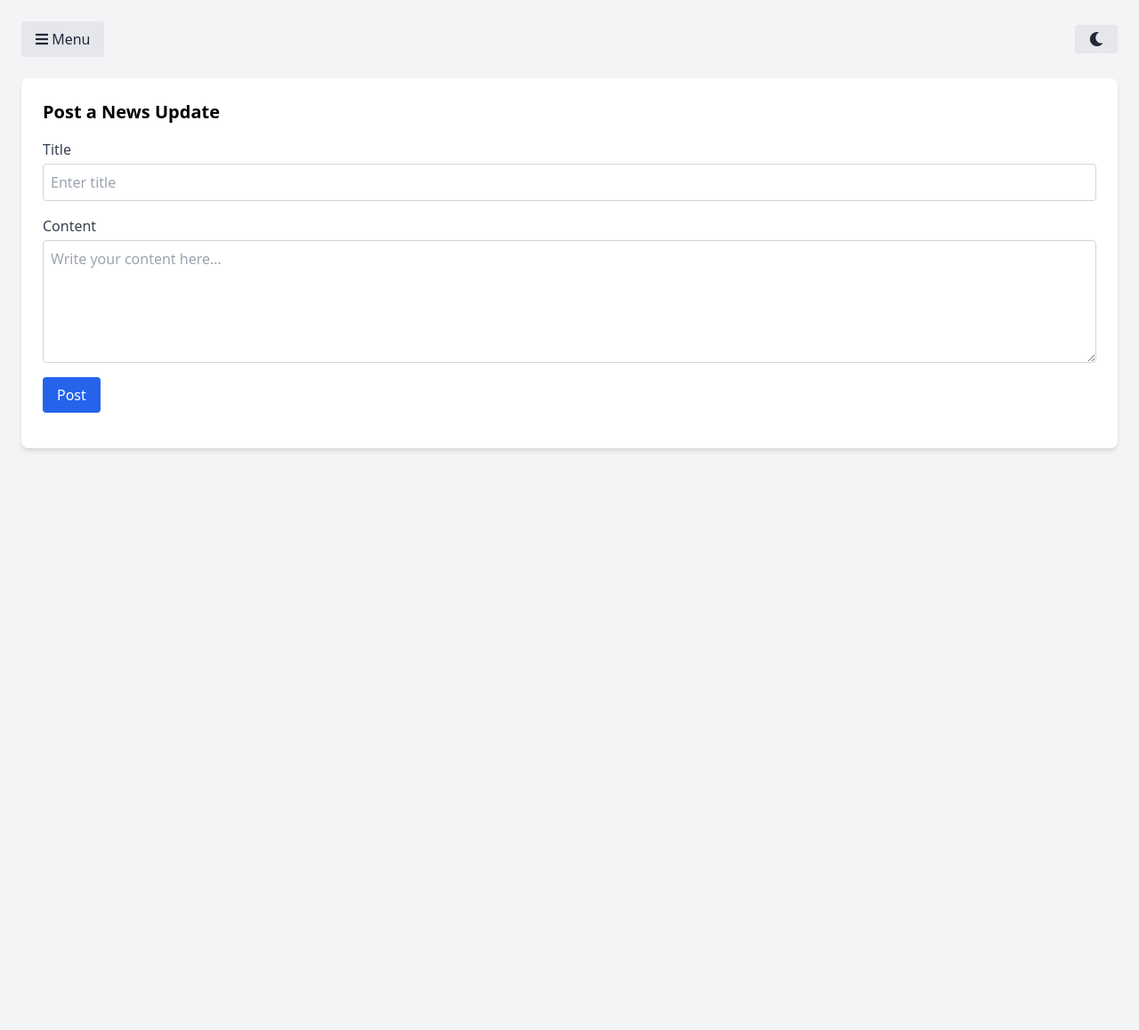
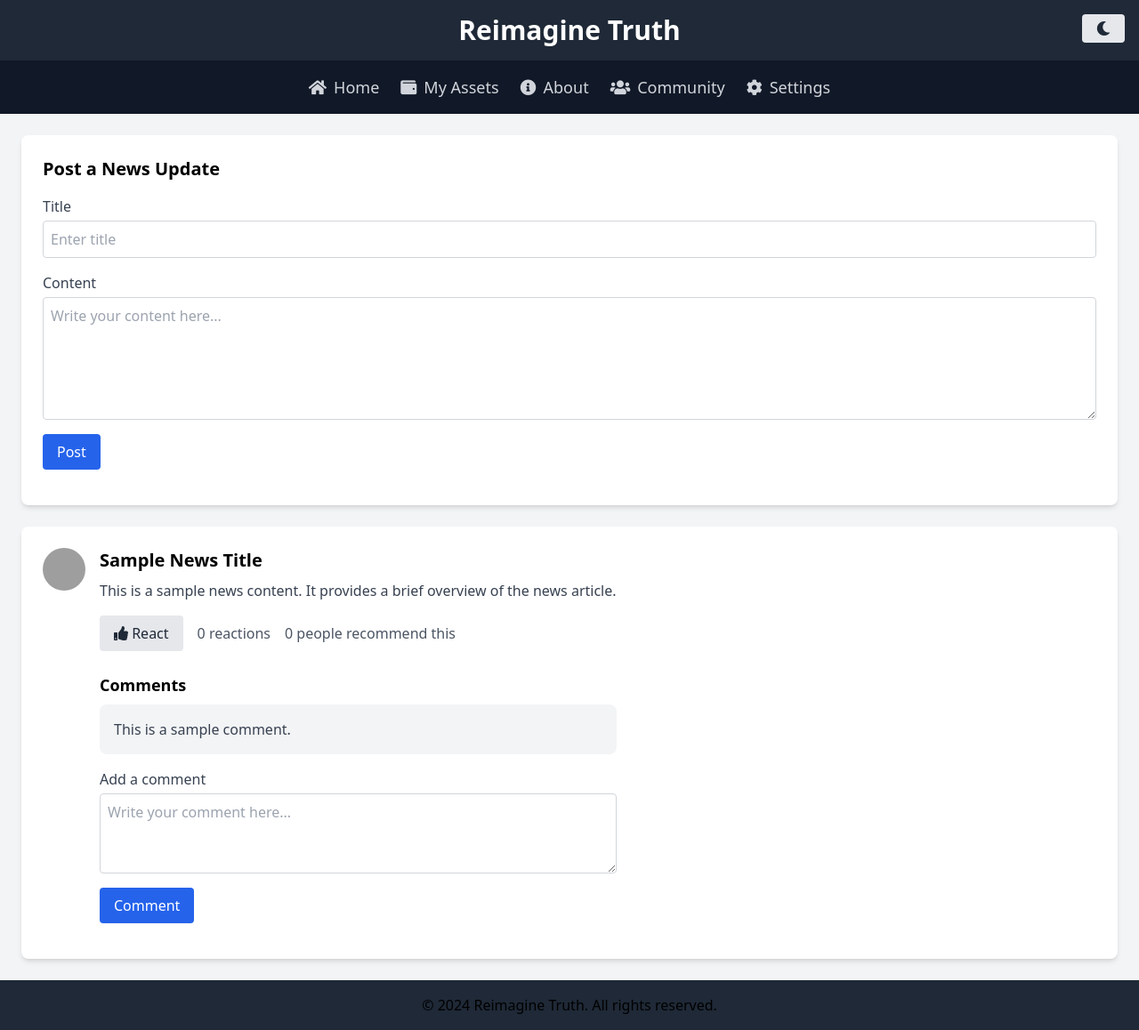
Before and after one commit to ReimagineTruth/blog-system, a plain HTML site: page index.html in a window 1280 px wide. Shown: the whole page at 89% size. Before the commit the page ends 800 px from the top, so only its background shows below. Drawn offline with nearby package versions, Linux system fonts and the light colour scheme; grey boxes are pictures that could not be loaded.

Commit message:
Update index.html

```diff
--- a/index.html
+++ b/index.html
@@ -54,25 +54,26 @@
     </style>
 </head>
 <body class="bg-gray-100 font-roboto dark:bg-gray-900 dark:text-gray-100">
+    <header class="bg-gray-800 p-4 text-center relative">
+        <h1 class="text-3xl font-bold text-white">Reimagine Truth</h1>
+        <button class="absolute top-4 right-4 bg-gray-200 dark:bg-gray-700 text-gray-800 dark:text-gray-200 px-4 py-2 rounded" id="darkModeToggle">
+            <i class="fas fa-moon dark:hidden"></i>
+            <i class="fas fa-sun hidden dark:inline"></i>
+        </button>
+        <button class="absolute top-4 left-4 bg-gray-200 dark:bg-gray-700 text-gray-800 dark:text-gray-200 px-4 py-2 rounded lg:hidden" id="menuToggle">
+            <i class="fas fa-bars"></i>
+        </button>
+    </header>
+    <nav class="bg-gray-900 p-4 hidden lg:block" id="menu">
+        <ul class="flex flex-col lg:flex-row justify-center space-y-4 lg:space-y-0 lg:space-x-6 text-lg">
+            <li><a class="nav-link flex items-center text-gray-300 dark:text-gray-200 hover:text-blue-400" href="home.html"><i class="fas fa-home mr-2"></i>Home</a></li>
+            <li><a class="nav-link flex items-center text-gray-300 dark:text-gray-200 hover:text-blue-400" href="my-assets.html"><i class="fas fa-wallet mr-2"></i>My Assets</a></li>
+            <li><a class="nav-link flex items-center text-gray-300 dark:text-gray-200 hover:text-blue-400" href="about.html"><i class="fas fa-info-circle mr-2"></i>About</a></li>
+            <li><a class="nav-link flex items-center text-gray-300 dark:text-gray-200 hover:text-blue-400" href="community.html"><i class="fas fa-users mr-2"></i>Community</a></li>
+            <li><a class="nav-link flex items-center text-gray-300 dark:text-gray-200 hover:text-blue-400" href="settings.html"><i class="fas fa-cog mr-2"></i>Settings</a></li>
+        </ul>
+    </nav>
     <div class="container mx-auto p-6">
-        <!-- Menu Button -->
-        <div class="flex justify-between items-center mb-6">
-            <button class="bg-gray-200 dark:bg-gray-700 text-gray-800 dark:text-gray-200 px-4 py-2 rounded" id="menuToggle">
-                <i class="fas fa-bars"></i> Menu
-            </button>
-            <button class="bg-gray-200 dark:bg-gray-700 text-gray-800 dark:text-gray-200 px-4 py-2 rounded" id="darkModeToggle">
-                <i class="fas fa-moon dark:hidden"></i>
-                <i class="fas fa-sun hidden dark:inline"></i>
-            </button>
-        </div>
-        <!-- Menu -->
-        <div class="hidden bg-white dark:bg-gray-800 p-6 rounded-lg shadow-md mb-6" id="menu">
-            <ul class="space-y-4">
-                <li><a class="text-gray-700 dark:text-gray-300 hover:underline" href="#">Home</a></li>
-                <li><a class="text-gray-700 dark:text-gray-300 hover:underline" href="#">About</a></li>
-                <li><a class="text-gray-700 dark:text-gray-300 hover:underline" href="#">Contact</a></li>
-            </ul>
-        </div>
         <!-- Blog Posting Form -->
         <div class="bg-white dark:bg-gray-800 p-6 rounded-lg shadow-md mb-6">
             <h3 class="text-xl font-semibold mb-4">Post a News Update</h3>
@@ -85,13 +86,65 @@
                     <label class="block text-gray-700 dark:text-gray-300 font-medium" for="content">Content</label>
                     <textarea class="w-full p-2 border border-gray-300 dark:border-gray-600 rounded mt-1 focus:ring focus:ring-blue-300 dark:focus:ring-blue-500 dark:bg-gray-700 dark:text-gray-100" id="content" name="content" placeholder="Write your content here..." required="" rows="5"></textarea>
                 </div>
-                <button class="bg-blue-600 text-white px-4 py-2 rounded hover:bg-blue-700" type="submit">Post</button>
+                <button class="bg-blue-600 text-white px-4 py-2 rounded hover:bg-blue-700 transition duration-300" type="submit">Post</button>
             </form>
         </div>
         <!-- Blog List -->
         <div class="space-y-6" id="blogPosts">
+            <!-- Example Blog Post -->
+            <div class="bg-white dark:bg-gray-800 p-6 rounded-lg shadow-md">
+                <div class="flex items-start space-x-4">
+                    <img alt="User profile picture" class="w-12 h-12 rounded-full" height="50" src="https://storage.googleapis.com/a1aa/image/mamlBqpHN6aeWyfdfRSXyhLKCePsHBmnjr18x83GbqEw4zgPB.jpg" width="50"/>
+                    <div>
+                        <h3 class="text-xl font-semibold mb-2">Sample News Title</h3>
+                        <p class="text-gray-700 dark:text-gray-300">This is a sample news content. It provides a brief overview of the news article.</p>
+                        <div class="flex items-center space-x-4 mt-4">
+                            <div class="reaction-btn">
+                                <button class="bg-gray-200 text-gray-800 dark:bg-gray-700 dark:text-gray-200 px-4 py-2 rounded hover:bg-gray-300 dark:hover:bg-gray-600 transition duration-300">
+                                    <i class="fas fa-thumbs-up"></i> React
+                                </button>
+                                <div class="reaction-icons">
+                                    <i class="fas fa-thumbs-up text-blue-500" title="Like"></i>
+                                    <i class="fas fa-heart text-red-500" title="Love"></i>
+                                    <i class="fas fa-laugh text-yellow-500" title="Haha"></i>
+                                    <i class="fas fa-surprise text-orange-500" title="Wow"></i>
+                                    <i class="fas fa-sad-tear text-blue-300" title="Sad"></i>
+                                    <i class="fas fa-angry text-red-700" title="Angry"></i>
+                                </div>
+                            </div>
+                            <div class="text-gray-600 dark:text-gray-400">
+                                <span class="react-count">0</span> reactions
+                            </div>
+                            <div class="text-gray-600 dark:text-gray-400">
+                                <span class="recommend-count">0</span> people recommend this
+                            </div>
+                        </div>
+                        <!-- Comment Section -->
+                        <div class="mt-6">
+                            <h4 class="text-lg font-semibold mb-2">Comments</h4>
+                            <div class="space-y-4" id="comments">
+                                <!-- Example Comment -->
+                                <div class="bg-gray-100 dark:bg-gray-700 p-4 rounded-lg">
+                                    <p class="text-gray-700 dark:text-gray-300">This is a sample comment.</p>
+                                </div>
+                            </div>
+                            <form class="mt-4" id="commentForm">
+                                <div class="mb-4">
+                                    <label class="block text-gray-700 dark:text-gray-300 font-medium" for="comment">Add a comment</label>
+                                    <textarea class="w-full p-2 border border-gray-300 dark:border-gray-600 rounded mt-1 focus:ring focus:ring-blue-300 dark:focus:ring-blue-500 dark:bg-gray-700 dark:text-gray-100" id="comment" name="comment" placeholder="Write your comment here..." required="" rows="3"></textarea>
+                                </div>
+                                <button class="bg-blue-600 text-white px-4 py-2 rounded hover:bg-blue-700 transition duration-300" type="submit">Comment</button>
+                            </form>
+                        </div>
+                    </div>
+                </div>
+            </div>
+            <!-- Repeat for each news item -->
         </div>
     </div>
+    <footer class="bg-gray-800 p-4 text-center">
+        <p>© 2024 Reimagine Truth. All rights reserved.</p>
+    </footer>
     <script>
         const blogForm = document.getElementById('blogForm');
         const blogPosts = document.getElementById('blogPosts');
@@ -117,7 +170,7 @@
                         <p class="text-gray-700 dark:text-gray-300">${content}</p>
                         <div class="flex items-center space-x-4 mt-4">
                             <div class="reaction-btn">
-                                <button class="bg-gray-200 text-gray-800 dark:bg-gray-700 dark:text-gray-200 px-4 py-2 rounded hover:bg-gray-300 dark:hover:bg-gray-600">
+                                <button class="bg-gray-200 text-gray-800 dark:bg-gray-700 dark:text-gray-200 px-4 py-2 rounded hover:bg-gray-300 dark:hover:bg-gray-600 transition duration-300">
                                     <i class="fas fa-thumbs-up"></i> React
                                 </button>
                                 <div class="reaction-icons">
@@ -145,7 +198,7 @@
                                     <label class="block text-gray-700 dark:text-gray-300 font-medium" for="comment">Add a comment</label>
                                     <textarea class="w-full p-2 border border-gray-300 dark:border-gray-600 rounded mt-1 focus:ring focus:ring-blue-300 dark:focus:ring-blue-500 dark:bg-gray-700 dark:text-gray-100" id="comment" name="comment" placeholder="Write your comment here..." required rows="3"></textarea>
                                 </div>
-                                <button class="bg-blue-600 text-white px-4 py-2 rounded hover:bg-blue-700" type="submit">Comment</button>
+                                <button class="bg-blue-600 text-white px-4 py-2 rounded hover:bg-blue-700 transition duration-300" type="submit">Comment</button>
                             </form>
                         </div>
                     </div>
```
